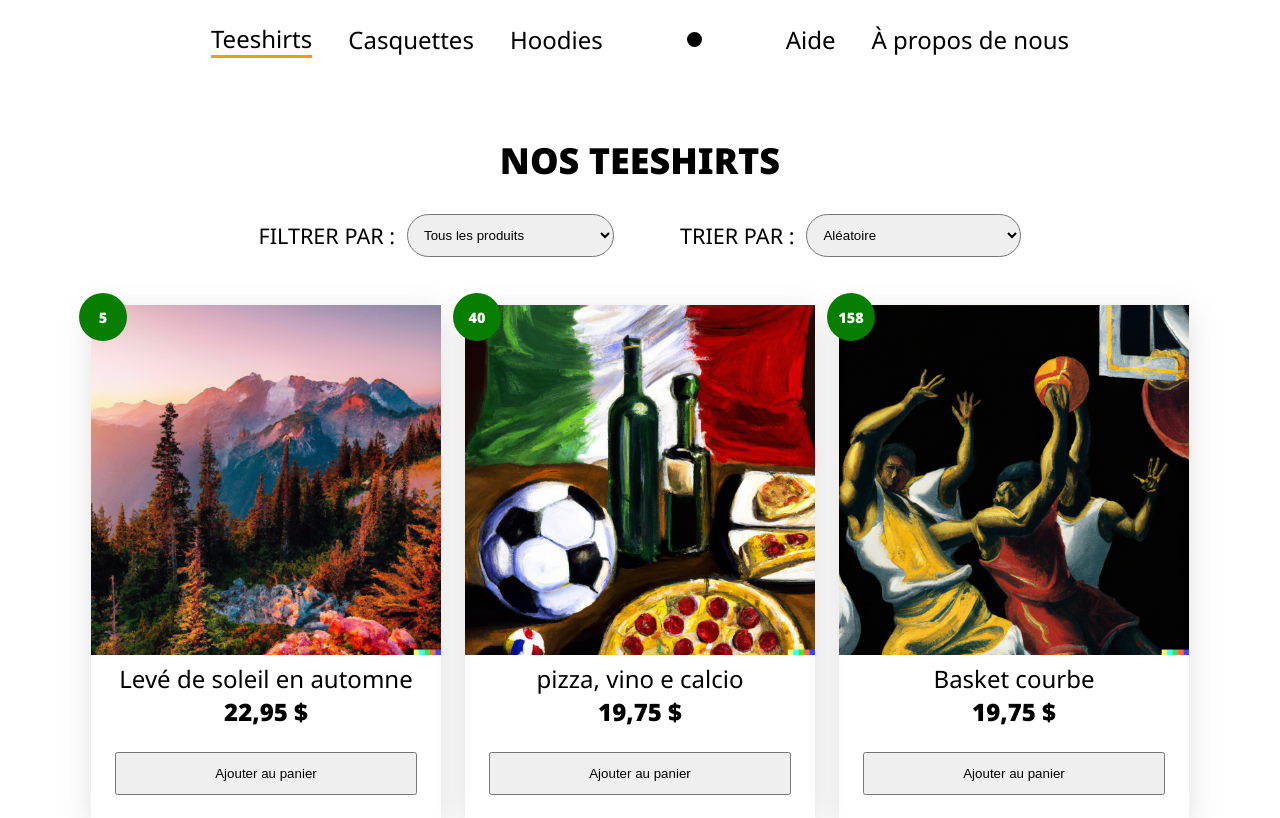
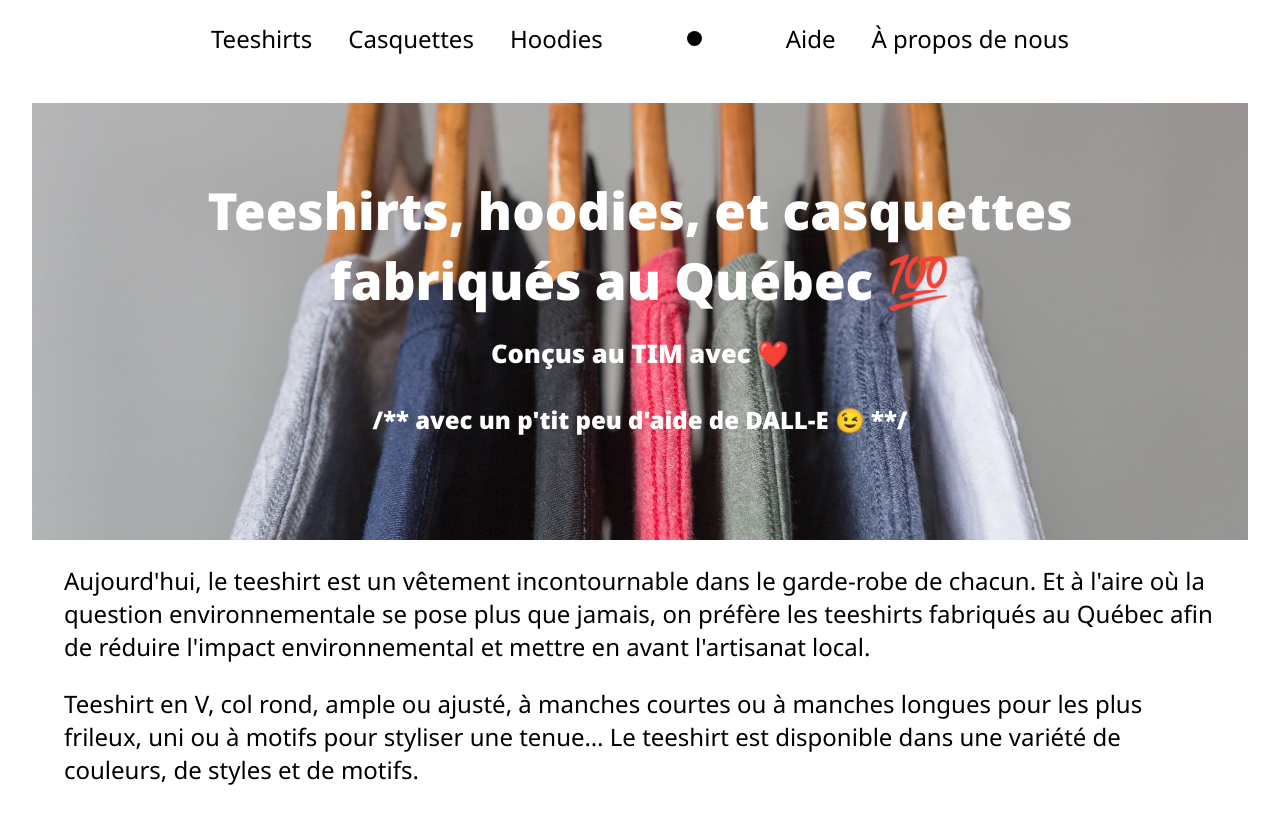
Before and after one commit to Firefox13590/4PA-travail-classe, a React (Vite) app in the folder teetim-react/: page / in a window 1280 px wide. Shown: the part 220-1038 px from the top of the page. Built offline with nearby package versions, Linux system fonts and the light colour scheme.

Commit message:
routage + seo

```diff
--- a/teetim-react/index.html
+++ b/teetim-react/index.html
@@ -1,26 +1,30 @@
-<!DOCTYPE html>
+<!doctype html>
 <html lang="fr">
+  <head>
+    <meta name="robots" content="noindex" />
 
-<head>
-  <meta name="robots" content="noindex">
-
-  <link rel="preconnect" href="https://fonts.googleapis.com">
-  <link rel="preconnect" href="https://fonts.gstatic.com" crossorigin>
-  <link
-    href="https://fonts.googleapis.com/css2?family=Noto+Sans:wght@400;500;900&family=Noto+Serif:ital,wght@0,400;0,900;1,400&display=swap"
-    rel="stylesheet">
-  <link href="https://fonts.googleapis.com/icon?family=Material+Icons" rel="stylesheet">
-  <meta charset="UTF-8">
-  <meta name="viewport" content="width=device-width, initial-scale=1.0">
-  <title>teeTIM // teeshirts 100% cotton bio</title>
-  <meta name="description"
-    content="Nos teeshirts sont faits avec les meilleurs matériaux, fabriqués au Québec, conçus par ...">
-  <link rel="icon" type="image/png" href="/favicon.png" />
-</head>
+    <link rel="preconnect" href="https://fonts.googleapis.com" />
+    <link rel="preconnect" href="https://fonts.gstatic.com" crossorigin />
+    <link
+      href="https://fonts.googleapis.com/css2?family=Noto+Sans:wght@400;500;900&family=Noto+Serif:ital,wght@0,400;0,900;1,400&display=swap"
+      rel="stylesheet"
+    />
+    <link
+      href="https://fonts.googleapis.com/icon?family=Material+Icons"
+      rel="stylesheet"
+    />
+    <meta charset="UTF-8" />
+    <meta name="viewport" content="width=device-width, initial-scale=1.0" />
+    <title>TeeTIM - Marchandise du TIM</title>
+    <meta
+      name="description"
+      content="Boutta dip my ballz in battery acid lolz"
+    />
+    <link rel="icon" type="image/png" href="/favicon.png" />
+  </head>
 
   <body>
     <div id="root"></div>
     <script type="module" src="/src/main.tsx"></script>
   </body>
-
 </html>
--- a/teetim-react/package.json
+++ b/teetim-react/package.json
@@ -11,7 +11,8 @@
   },
   "dependencies": {
     "react": "^19.2.0",
-    "react-dom": "^19.2.0"
+    "react-dom": "^19.2.0",
+    "react-router-dom": "^7.13.1"
   },
   "devDependencies": {
     "@eslint/js": "^9.39.1",
--- /dev/null
+++ b/teetim-react/src/components/Accueil.css
@@ -0,0 +1,28 @@
+.Accueil {
+  flex-grow: 1;
+  width: 95vw;
+  margin: 2rem auto;
+
+  .amorce {
+    background-image: url(../assets/images/accueil.jpg);
+    background-size: cover;
+    background-position: 100% 60%;
+    padding: 3rem;
+    text-align: center;
+    color: var(--clr-texte-secondaire);
+
+    h1 {
+      font-size: clamp(1.5rem, 4vw, 4rem);
+      margin: auto;
+    }
+
+    h2 {
+      font-size: clamp(1rem, 2vw, 2rem);
+    }
+  }
+
+  .principal {
+    margin: 1rem auto;
+    width: 90vw;
+  }
+}
--- /dev/null
+++ b/teetim-react/src/components/Accueil.tsx
@@ -0,0 +1,37 @@
+import './Accueil.css'
+import Seo from './SeoComponent'
+
+
+
+export default function Accueil() {
+
+
+	return (
+		<>
+		<Seo titre="TeeTIM - Page d'accueil" description="Merch du département de la Technique d'intégration multimédia du Collège de Maisonneuve"/>
+			<main className="Accueil">
+				<article className="amorce">
+					<h1>Teeshirts, hoodies, et casquettes fabriqués au Québec 💯</h1>
+					<h2>Conçus au TIM avec ❤️</h2>
+					<h4>/** avec un p'tit peu d'aide de DALL-E 😉 **/</h4>
+				</article>
+				<article className="principal">
+					<p>
+						Aujourd'hui, le teeshirt est un vêtement incontournable dans
+						le garde-robe de chacun. Et à l'aire où la question
+						environnementale se pose plus que jamais, on préfère les
+						teeshirts fabriqués au Québec afin de réduire l'impact
+						environnemental et mettre en avant l'artisanat local.
+					</p>
+					<p>
+						Teeshirt en V, col rond, ample ou ajusté, à manches courtes
+						ou à manches longues pour les plus frileux, uni ou à motifs
+						pour styliser une tenue… Le teeshirt est disponible dans une
+						variété de couleurs, de styles et de motifs.
+					</p>
+				</article>
+			</main>
+		</>
+
+	)
+}
--- a/teetim-react/src/components/Appli.tsx
+++ b/teetim-react/src/components/Appli.tsx
@@ -3,6 +3,8 @@ import "./Appli.css";
 import Entete from "./Entete";
 import Pied2Page from "./Pied2Page";
 import Principal from "./Principal";
+import Accueil from "./Accueil";
+import { Route, Routes } from "react-router-dom";
 
 
 
@@ -15,7 +17,13 @@ export default function Appli() {
     return (
         <div className="Appli">
             <Entete panier={panier} />
-            <Principal setPanier={setPanier} panier={panier} />
+            <Routes>
+                <Route path="/" element={<Accueil />} Component={Accueil} />
+                <Route path="/teeshirts" element={<Principal setPanier={setPanier} panier={panier} />} />
+            </Routes>
+
+            {/* <Principal setPanier={setPanier} panier={panier} /> */}
+            {/* <Accueil /> */}
             <Pied2Page />
         </div>
     );
--- a/teetim-react/src/components/Entete.tsx
+++ b/teetim-react/src/components/Entete.tsx
@@ -1,32 +1,12 @@
 import './Entete.css';
 import logo from '../assets/images/logo.png';
 import { formatterMontant } from '../code/utils'
+import { Link, NavLink } from 'react-router-dom';
 
 
 
 export default function Entete(props: IPropEntete) {
-    // Code imperatif ===> pipi caca fesse
-    // let nbArticles = 0;
-    // let sousTotal = 0;
-    // for(let idArticle in props.panier){
-    //     nbArticles += props.panier[idArticle].qte;
-    //     sousTotal += props.panier[idArticle].qte * props.panier[idArticle].prix;
-    // }
-
-    // Utiliser Array.reduce() sur tableau de valeurs de panier
-    // console.log(props.panier);
     const arrayValPanier = Object.values(props.panier);
-    // console.log(arrayValPanier);
-    // Beau code declaratif (expressif, fonctionnel)
-    // const nbArticles: number = arrayValPanier.reduce(
-    //     (accumulateur: number, elemCourant) => elemCourant.qte + accumulateur,
-    //     0
-    // );
-    // const sousTotal = formatterMontant(arrayValPanier.reduce(
-    //     (total: number, el) => total + (el.prix * el.qte),
-    //     0
-    // ), 'fr-CA');
-    // console.log(formatterMontant(sousTotal, 'fr-CA'));
     const sommaire = arrayValPanier.reduce(
         (acc, cur) => [
             acc[0] + cur.qte,
@@ -52,7 +32,8 @@ export default function Entete(props: IPropEntete) {
             </nav>
             <nav className="barre-logo">
                 <label htmlFor="cc-btn-responsive" className="material-icons burger">menu</label>
-                <a className="logo" href="#"><img src={logo} alt="Accueil" /></a>
+                {/* <a className="logo" href="#"><img src={logo} alt="Accueil" /></a> */}
+                <Link className='logo' to="/"><img src={logo} alt="Accueil" /></Link>
                 <div className="panier-icone">
                     <div className="panier-badge ">{sommaire[0]}</div>
                     <label htmlFor="panier-cc" className="material-icons">shopping_cart</label>
@@ -79,7 +60,8 @@ export default function Entete(props: IPropEntete) {
             <input type="checkbox" id="cc-btn-responsive" />
             <nav className="principale">
                 <label htmlFor="cc-btn-responsive" className="menu-controle material-icons">close</label>
-                <a href="#" className="actif">Teeshirts</a>
+                {/* <a href="#" className="actif">Teeshirts</a> */}
+                <NavLink to="/teeshirts" className={({isActive}) => isActive ? "actif" : ""}>Teeshirts</NavLink>
                 <a href="#" className="">Casquettes</a>
                 <a href="#" className="">Hoodies</a>
                 <span className="separateur"></span>
--- a/teetim-react/src/components/Principal.tsx
+++ b/teetim-react/src/components/Principal.tsx
@@ -1,6 +1,7 @@
 import { useState } from 'react';
 import ListeProduits from './ListeProduits';
 import './Principal.css';
+import Seo from './SeoComponent';
 
 
 
@@ -12,6 +13,11 @@ export default function Principal(props: IPropPrincipal) {
 
 
     return (
+        <>
+            <Seo
+                titre="teeTIM - teeshirts 100% cotton bio"
+                description="Nos teeshirts sont faits avec les meilleurs matériaux, fabriqués au Québec, conçus par ..."
+            />
             <main className='Principal page-produits page-teeshirts'>
                 <article className="amorce">
                     <h1>Nos teeshirts</h1>
@@ -55,5 +61,6 @@ export default function Principal(props: IPropPrincipal) {
 
                 <ListeProduits {...props} filtre={filtre} tri={tri} />
             </main>
+        </>
     )
 }
--- /dev/null
+++ b/teetim-react/src/components/SeoComponent.tsx
@@ -0,0 +1,18 @@
+import { useEffect } from "react"
+
+export default function Seo(props: IPropSeo){
+
+
+    useEffect(() => {
+        document.title = props.titre;
+        let meta = document.querySelector("meta[name='description']") as HTMLMetaElement;
+        if(!meta){
+            meta = document.createElement("meta");
+            meta.name = "description";
+            document.head.appendChild(meta);
+        }
+        meta.content = props.description;
+    }, [props.titre, props.description])
+
+    return null
+}
--- a/teetim-react/src/main.tsx
+++ b/teetim-react/src/main.tsx
@@ -2,9 +2,12 @@ import { StrictMode } from 'react';
 import { createRoot } from 'react-dom/client';
 import './index.css';
 import Appli from './components/Appli.tsx';
+import { BrowserRouter } from 'react-router-dom';
 
 createRoot(document.getElementById('root')!).render(
   <StrictMode>
-    <Appli />
+    <BrowserRouter>
+      <Appli />
+    </BrowserRouter>
   </StrictMode>,
 )
```
Also changed, not shown: teetim-react/src/definitions/interfaces.d.ts (+7 -0 lines), 1 other file (tests, documents, lock files or other folders). Lines whose indentation alone changed are shown as unchanged.
